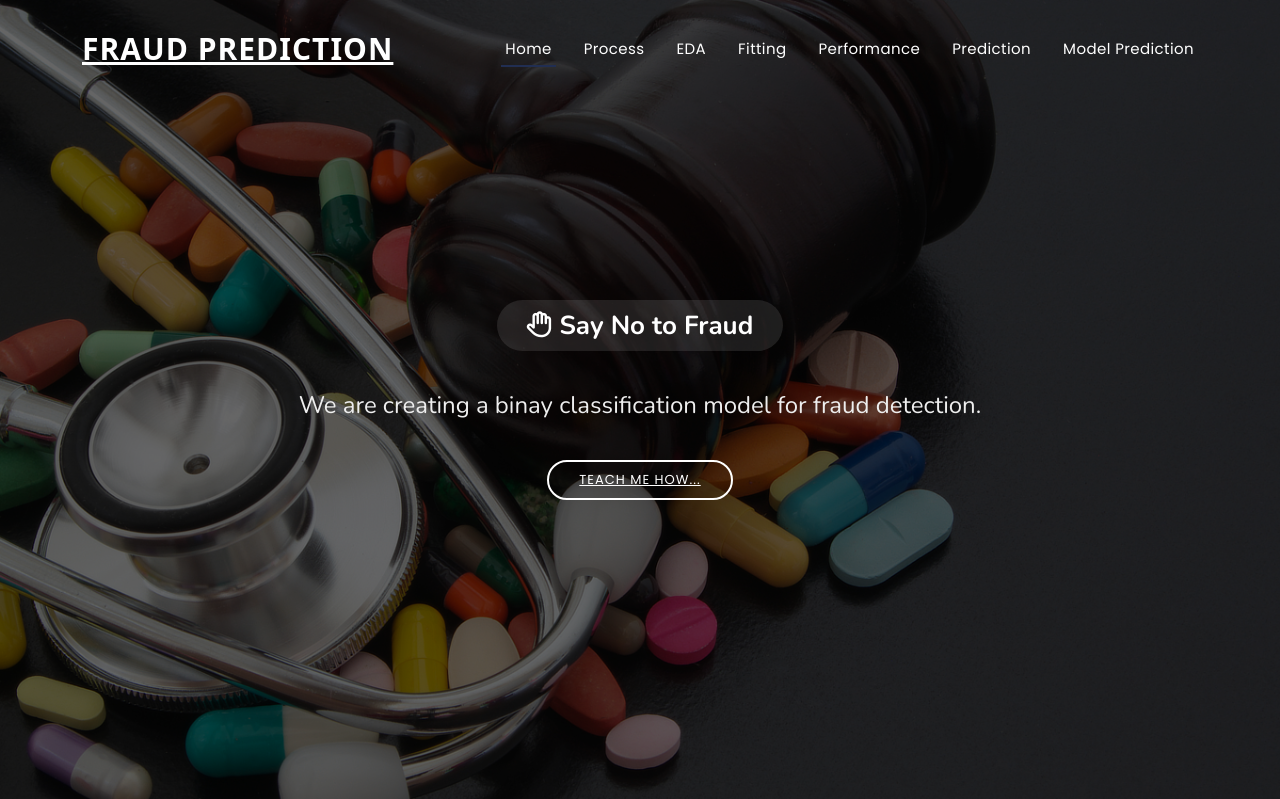
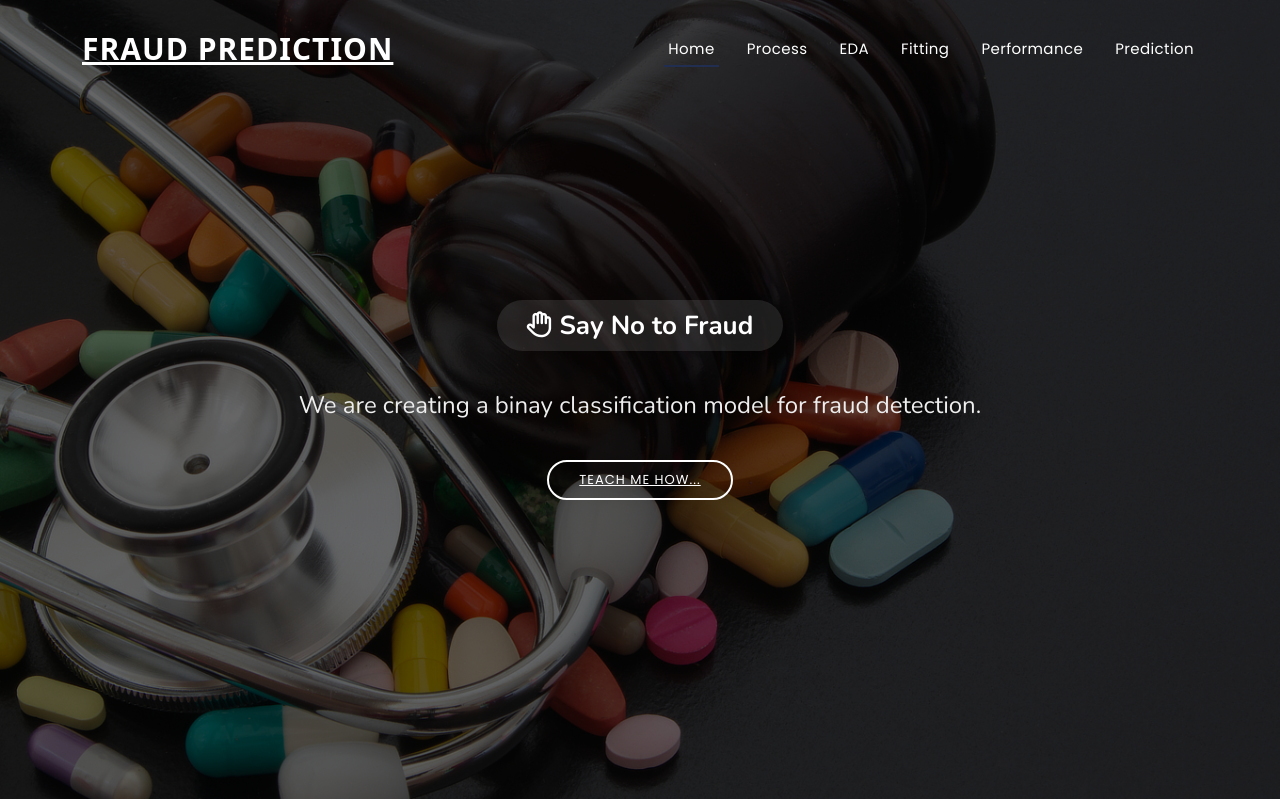
Before and after one commit to yang5hi/Healthcare_Fraud_Provider_Detector_Webapp, a Flask app: page / in a window 1280 px wide. Shown: the top 799 px of the page. Run offline with Flask 2, Linux system fonts and the light colour scheme; parts of the project's set-up code (start-up, migrations or seed data) failed here and were passed over; some libraries are stand-ins or nearby versions.

Commit message:
remove excess header

```diff
--- a/app/templates/index.html
+++ b/app/templates/index.html
@@ -57,7 +57,6 @@
           <li><a class="nav-link scrollto" href="#fitting">Fitting</a></li>
           <li><a class="nav-link scrollto " href="#performance">Performance</a></li>
           <li><a class="nav-link scrollto " href="#prediction">Prediction</a></li>
-          <li><a class="nav-link scrollto " href="#prediction">Model Prediction</a></li>
         </ul>
         <i class="bi bi-list mobile-nav-toggle"></i>
       </nav><!-- .navbar -->
@@ -234,7 +233,6 @@
     </section>
     <!-- End Model performance I | Portfolio Section -->
     <!-- ======= Model Prediction | Contact Section ======= -->
- <!-- ======= Model Prediction | Contact Section ======= -->
  <section id="prediction" class="contact">
   <div class="container">
       <div class="section-title">
@@ -313,7 +311,7 @@
             </div>
       </div>
   </div>
-</section><!-- End Model Preidction | Contact Section -->
+</section>
     <!-- End Model Preidction | Contact Section -->
   </main><!-- End #main -->
   <!-- ======= Footer ======= -->
```
